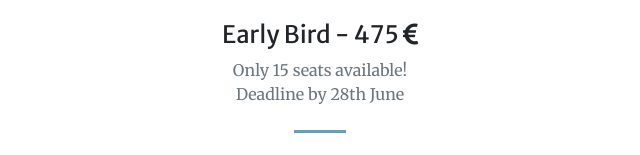
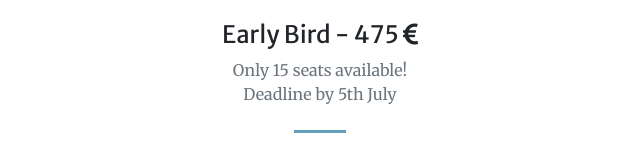
Before and after one commit to netcorebcn/universalabstractions, a website with bundled scripts: page index.html in a window 1280 px wide. Shown: the part 1198-1353 px from the top of the page, 35-675 px from the left. Built offline with nearby package versions, Linux system fonts and the light colour scheme.

Commit message:
fix deadline early

```diff
--- a/index.html
+++ b/index.html
@@ -109,7 +109,7 @@
             <i class="fas fa-4x fa-gem text-primary mb-4"></i>
             <h3 class="h4 mb-2">Early Bird - 475 <i class="fas fa-euro-sign"></i></h3>
             <p class="text-muted mb-0">Only 15 seats available!</p>
-            <p class="text-muted mb-0">Deadline by 28th June</p>
+            <p class="text-muted mb-0">Deadline by 5th July</p>
             <hr class="divider my-4">
             <a class="btn btn-primary btn-xl js-scroll-trigger" href="https://markseemannworkshop.eventbrite.es">Get
               Early Bird!</a>
```
